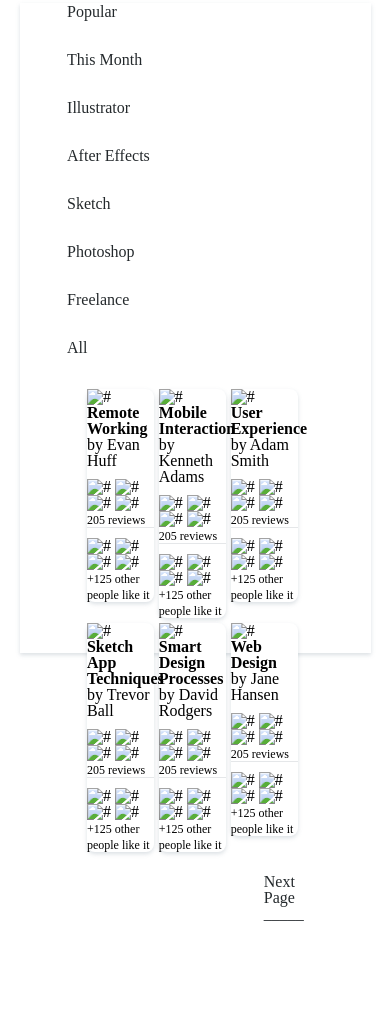
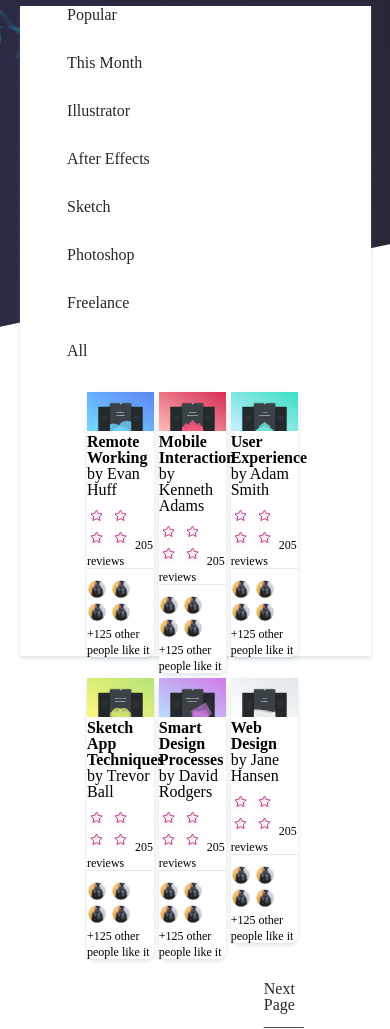
Before and after one commit to roberto68/colab-project, a website: page index.html in a window 390 px wide. Shown: the part 368-1397 px from the top of the page. Before the commit the page ends 1290 px from the top, so only its background shows below. Drawn offline with Linux system fonts and the light colour scheme; the site is published under a folder, as on GitHub Pages, so addresses that start at the root find nothing.

```diff
--- a/assets/stylesheets/main.css
+++ b/assets/stylesheets/main.css
@@ -3,7 +3,7 @@
 
 }
 body {
-  background-image: url('/assets/images/background-image.jpg');
+  background-image: url('../images/background-image.jpg');
   background-position: top center;
   background-repeat: no-repeat;
   height: 100%;
--- a/index.html
+++ b/index.html
@@ -15,11 +15,11 @@
 <body>
   <nav>
     <a class='logo menu-icon'>
-      <img src="/assets/images/menu-icon.png" alt='menu-icon'>
+      <img src="./assets/images/menu-icon.png" alt='menu-icon'>
     </a>
     <a class='logo'>Nuemba</a>
     <a href='#'>
-      <img width='25' src='/assets/images/avatar.png' alt='placeholder' />
+      <img width='25' src='./assets/images/avatar.png' alt='placeholder' />
     </a>
     <a class='right-links' href='#'>Help</a>
     <a class='right-links' href='#'>Blog</a>
@@ -58,15 +58,15 @@
         <div class="column">
           <!-- <div class="item"> -->
           <span>
-            <img src="/assets/images/cover_6.svg" alt="#"> </span>
+            <img src="./assets/images/cover_6.svg" alt="#"> </span>
           <h2> User Experience </h2>
           <span>by Adam Smith</span>
 
           <div>
-            <img src="/assets/images/star.svg" alt="#">
-            <img src="/assets/images/star.svg" alt="#">
-            <img src="/assets/images/star.svg" alt="#">
-            <img src="/assets/images/star.svg" alt="#">
+            <img src="./assets/images/star.svg" alt="#">
+            <img src="./assets/images/star.svg" alt="#">
+            <img src="./assets/images/star.svg" alt="#">
+            <img src="./assets/images/star.svg" alt="#">
             <span>205 reviews</span>
 
           </div>
@@ -74,10 +74,10 @@
           <!-- put line break here -->
 
           <div>
-            <img src="/assets/images/avatar_3.png" alt="#">
-            <img src="/assets/images/avatar_3.png" alt="#">
-            <img src="/assets/images/avatar_3.png" alt="#">
-            <img src="/assets/images/avatar_3.png" alt="#">
+            <img src="./assets/images/avatar_3.png" alt="#">
+            <img src="./assets/images/avatar_3.png" alt="#">
+            <img src="./assets/images/avatar_3.png" alt="#">
+            <img src="./assets/images/avatar_3.png" alt="#">
             <span>+125 other people like it</span>
 
           </div>
@@ -86,15 +86,15 @@
         <!-- <div class="item"> -->
         <div class="column">
           <span>
-            <img src="/assets/images/cover_5.svg" alt="#"> </span>
+            <img src="./assets/images/cover_5.svg" alt="#"> </span>
           <h2> Mobile Interaction </h2>
           <span>by Kenneth Adams</span>
 
           <div>
-            <img src="/assets/images/star.svg" alt="#">
-            <img src="/assets/images/star.svg" alt="#">
-            <img src="/assets/images/star.svg" alt="#">
-            <img src="/assets/images/star.svg" alt="#">
+            <img src="./assets/images/star.svg" alt="#">
+            <img src="./assets/images/star.svg" alt="#">
+            <img src="./assets/images/star.svg" alt="#">
+            <img src="./assets/images/star.svg" alt="#">
             <span>205 reviews</span>
 
           </div>
@@ -102,10 +102,10 @@
           <!-- put line break here -->
 
           <div>
-            <img src="/assets/images/avatar_3.png" alt="#">
-            <img src="/assets/images/avatar_3.png" alt="#">
-            <img src="/assets/images/avatar_3.png" alt="#">
-            <img src="/assets/images/avatar_3.png" alt="#">
+            <img src="./assets/images/avatar_3.png" alt="#">
+            <img src="./assets/images/avatar_3.png" alt="#">
+            <img src="./assets/images/avatar_3.png" alt="#">
+            <img src="./assets/images/avatar_3.png" alt="#">
             <span>+125 other people like it</span>
 
           </div>
@@ -114,15 +114,15 @@
         <div class="column">
           <!-- <div class="item"> -->
           <span>
-            <img src="/assets/images/cover_4.svg" alt="#"> </span>
+            <img src="./assets/images/cover_4.svg" alt="#"> </span>
           <h2> Remote Working </h2>
           <span>by Evan Huff </span>
 
           <div>
-            <img src="/assets/images/star.svg" alt="#">
-            <img src="/assets/images/star.svg" alt="#">
-            <img src="/assets/images/star.svg" alt="#">
-            <img src="/assets/images/star.svg" alt="#">
+            <img src="./assets/images/star.svg" alt="#">
+            <img src="./assets/images/star.svg" alt="#">
+            <img src="./assets/images/star.svg" alt="#">
+            <img src="./assets/images/star.svg" alt="#">
             <span>205 reviews</span>
 
           </div>
@@ -130,10 +130,10 @@
           <!-- put line break here -->
 
           <div>
-            <img src="/assets/images/avatar_3.png" alt="#">
-            <img src="/assets/images/avatar_3.png" alt="#">
-            <img src="/assets/images/avatar_3.png" alt="#">
-            <img src="/assets/images/avatar_3.png" alt="#">
+            <img src="./assets/images/avatar_3.png" alt="#">
+            <img src="./assets/images/avatar_3.png" alt="#">
+            <img src="./assets/images/avatar_3.png" alt="#">
+            <img src="./assets/images/avatar_3.png" alt="#">
             <span>+125 other people like it</span>
 
           </div>
@@ -147,15 +147,15 @@
         <!-- <div class="item"> -->
         <div class="column">
           <span>
-            <img src="/assets/images/cover_3.svg" alt="#"> </span>
+            <img src="./assets/images/cover_3.svg" alt="#"> </span>
           <h2> Web Design </h2>
           <span>by Jane Hansen </span>
 
           <div>
-            <img src="/assets/images/star.svg" alt="#">
-            <img src="/assets/images/star.svg" alt="#">
-            <img src="/assets/images/star.svg" alt="#">
-            <img src="/assets/images/star.svg" alt="#">
+            <img src="./assets/images/star.svg" alt="#">
+            <img src="./assets/images/star.svg" alt="#">
+            <img src="./assets/images/star.svg" alt="#">
+            <img src="./assets/images/star.svg" alt="#">
             <span>205 reviews</span>
 
           </div>
@@ -163,10 +163,10 @@
           <!-- put line break here -->
 
           <div>
-            <img src="/assets/images/avatar_3.png" alt="#">
-            <img src="/assets/images/avatar_3.png" alt="#">
-            <img src="/assets/images/avatar_3.png" alt="#">
-            <img src="/assets/images/avatar_3.png" alt="#">
+            <img src="./assets/images/avatar_3.png" alt="#">
+            <img src="./assets/images/avatar_3.png" alt="#">
+            <img src="./assets/images/avatar_3.png" alt="#">
+            <img src="./assets/images/avatar_3.png" alt="#">
             <span>+125 other people like it</span>
 
           </div>
@@ -175,15 +175,15 @@
         <div class="column">
           <!-- <div class="item"> -->
           <span>
-            <img src="/assets/images/cover_2.svg" alt="#"> </span>
+            <img src="./assets/images/cover_2.svg" alt="#"> </span>
           <h2> Smart Design Processes</h2>
           <span>by David Rodgers</span>
 
           <div>
-            <img src="/assets/images/star.svg" alt="#">
-            <img src="/assets/images/star.svg" alt="#">
-            <img src="/assets/images/star.svg" alt="#">
-            <img src="/assets/images/star.svg" alt="#">
+            <img src="./assets/images/star.svg" alt="#">
+            <img src="./assets/images/star.svg" alt="#">
+            <img src="./assets/images/star.svg" alt="#">
+            <img src="./assets/images/star.svg" alt="#">
             <span>205 reviews</span>
 
           </div>
@@ -191,10 +191,10 @@
           <!-- put line break here -->
 
           <div>
-            <img src="/assets/images/avatar_3.png" alt="#">
-            <img src="/assets/images/avatar_3.png" alt="#">
-            <img src="/assets/images/avatar_3.png" alt="#">
-            <img src="/assets/images/avatar_3.png" alt="#">
+            <img src="./assets/images/avatar_3.png" alt="#">
+            <img src="./assets/images/avatar_3.png" alt="#">
+            <img src="./assets/images/avatar_3.png" alt="#">
+            <img src="./assets/images/avatar_3.png" alt="#">
             <span>+125 other people like it</span>
 
           </div>
@@ -202,15 +202,15 @@
 
         <div class="column">
           <span>
-            <img src="/assets/images/cover.svg" alt="#"> </span>
+            <img src="./assets/images/cover.svg" alt="#"> </span>
           <h2> Sketch App Techniques </h2>
           <span>by Trevor Ball</span>
 
           <div>
-            <img src="/assets/images/star.svg" alt="#">
-            <img src="/assets/images/star.svg" alt="#">
-            <img src="/assets/images/star.svg" alt="#">
-            <img src="/assets/images/star.svg" alt="#">
+            <img src="./assets/images/star.svg" alt="#">
+            <img src="./assets/images/star.svg" alt="#">
+            <img src="./assets/images/star.svg" alt="#">
+            <img src="./assets/images/star.svg" alt="#">
             <span>205 reviews</span>
 
           </div>
@@ -218,10 +218,10 @@
           <!-- put line break here -->
 
           <div>
-            <img src="/assets/images/avatar_3.png" alt="#">
-            <img src="/assets/images/avatar_3.png" alt="#">
-            <img src="/assets/images/avatar_3.png" alt="#">
-            <img src="/assets/images/avatar_3.png" alt="#">
+            <img src="./assets/images/avatar_3.png" alt="#">
+            <img src="./assets/images/avatar_3.png" alt="#">
+            <img src="./assets/images/avatar_3.png" alt="#">
+            <img src="./assets/images/avatar_3.png" alt="#">
             <span>+125 other people like it</span>
 
           </div>
```
